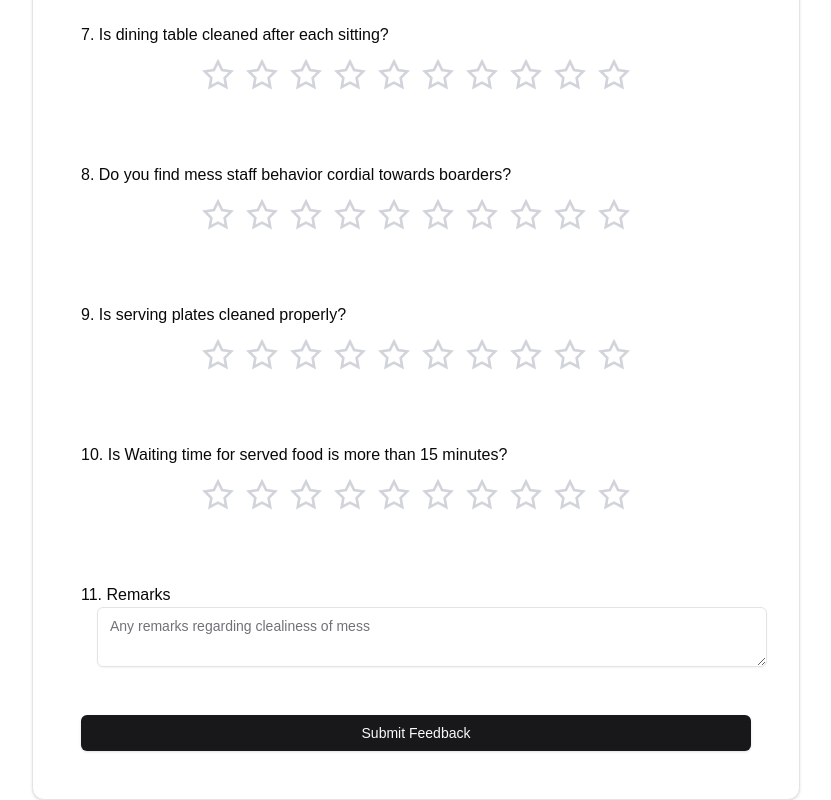
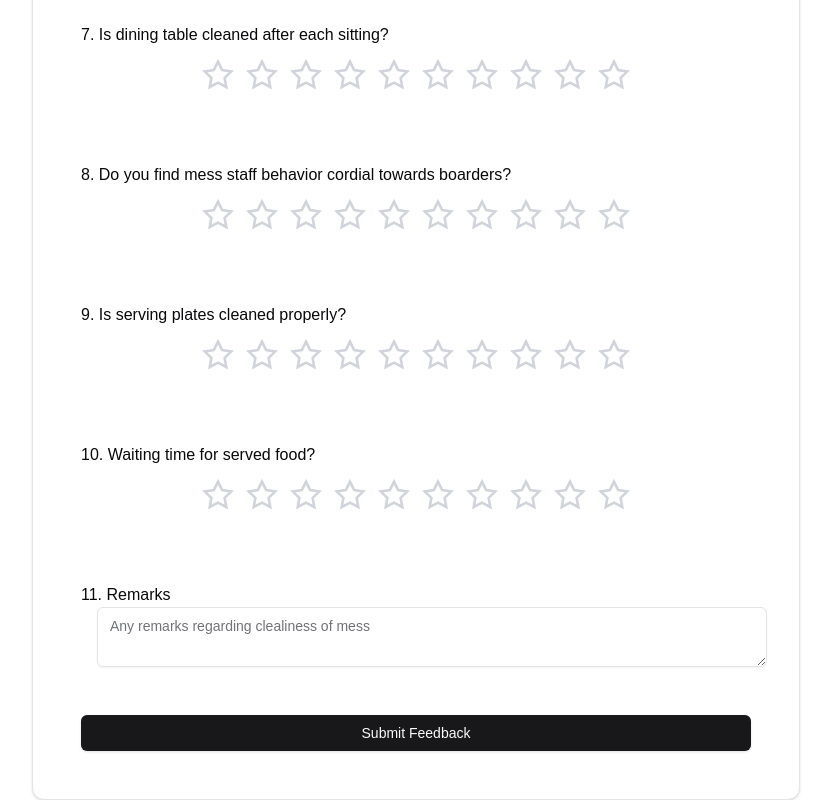
Before and after one commit to Bharat1056/hostel_feedback, a Next.js app: page / in a window 1280 px wide. Shown: the part 1137-1937 px from the top of the page, without its empty margins (224-1055 px from the left). Built offline with nearby package versions, Linux system fonts and the light colour scheme.

Commit message:
fix: minor issue

```diff
--- a/src/constants/hostelQuestion.ts
+++ b/src/constants/hostelQuestion.ts
@@ -8,7 +8,7 @@ export const hostelQuestions = [
     "Is dining table cleaned after each sitting?",
     "Do you find mess staff behavior cordial towards boarders?",
     "Is serving plates cleaned properly?",
-    "Is Waiting time for served food is more than 15 minutes?"
+    "Waiting time for served food?"
   ]
 
 
```
